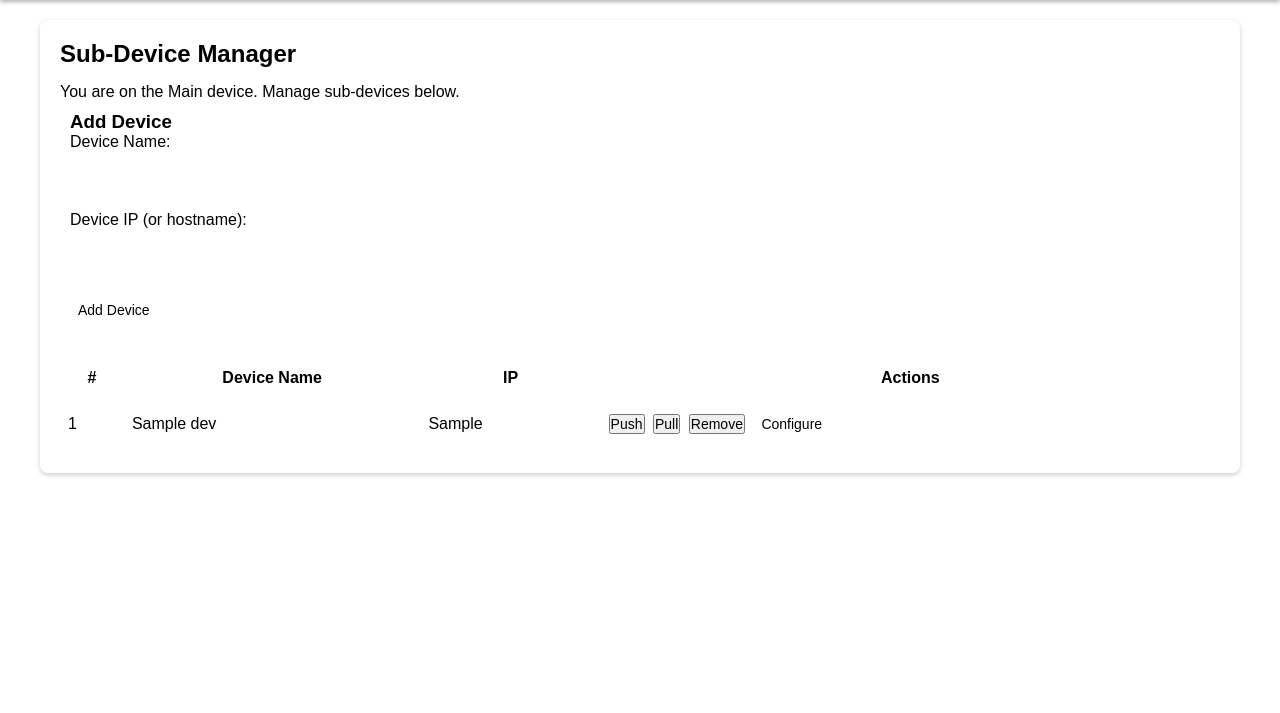
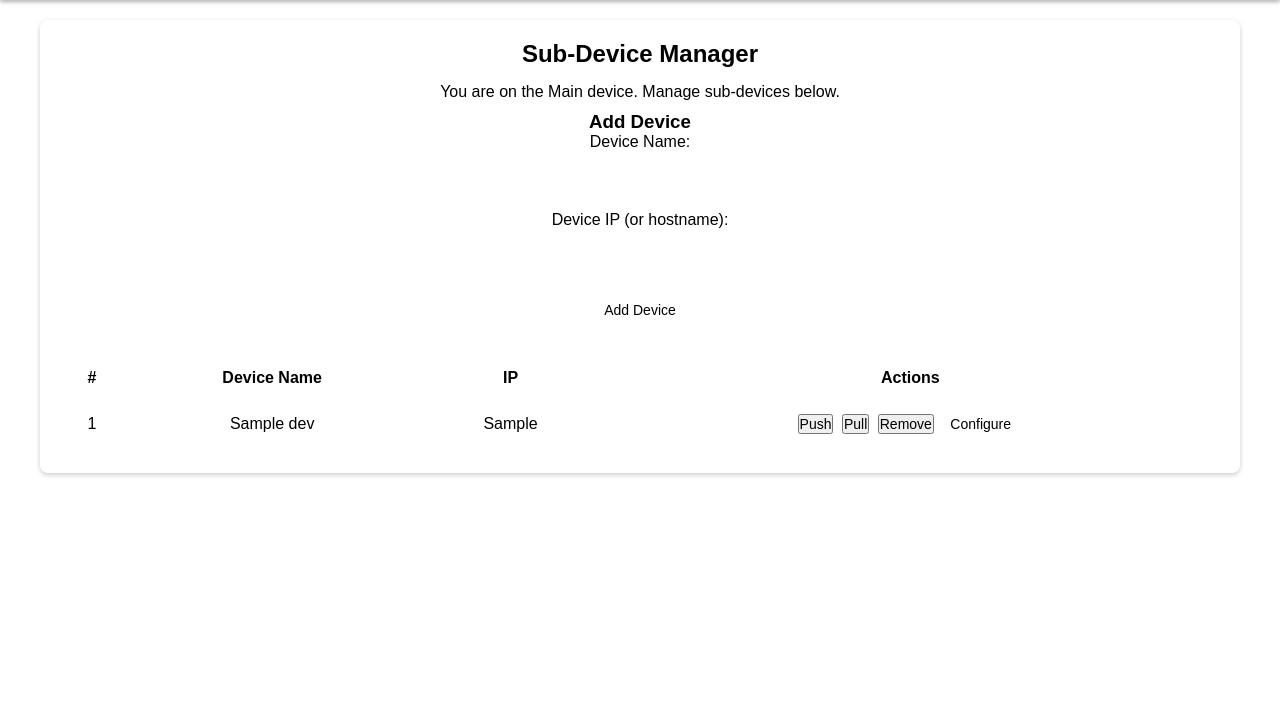
Before and after one commit to tpersp/PiViewer, a Flask app: template templates/device_manager.html in a window 1280 px wide. Shown: the part 60-773 px from the top of the page. Run offline with Flask 3, Linux system fonts and the light colour scheme; the template is opened without the code that fills it: most values are stand-ins (such as "Sample title", 1, 10 or a date in 2020); parts of the project's set-up code (start-up, migrations or seed data) failed here and were passed over; some libraries are stand-ins or nearby versions.

Commit message:
center alligend

```diff
--- a/templates/device_manager.html
+++ b/templates/device_manager.html
@@ -2,7 +2,7 @@
 {% block title %}Manage Devices{% endblock %}
 {% block content %}
 
-<div class="page-section">
+<div class="page-section" style="text-align:center;">
   <h2>Sub-Device Manager</h2>
   <p>You are on the Main device. Manage sub-devices below.</p>
 
@@ -17,7 +17,7 @@
     <button type="submit" name="action" value="add_device">Add Device</button>
   </form>
 
-  <table>
+  <table style="margin: 0 auto; text-align:center;">
     <thead>
       <tr>
         <th>#</th>
```
